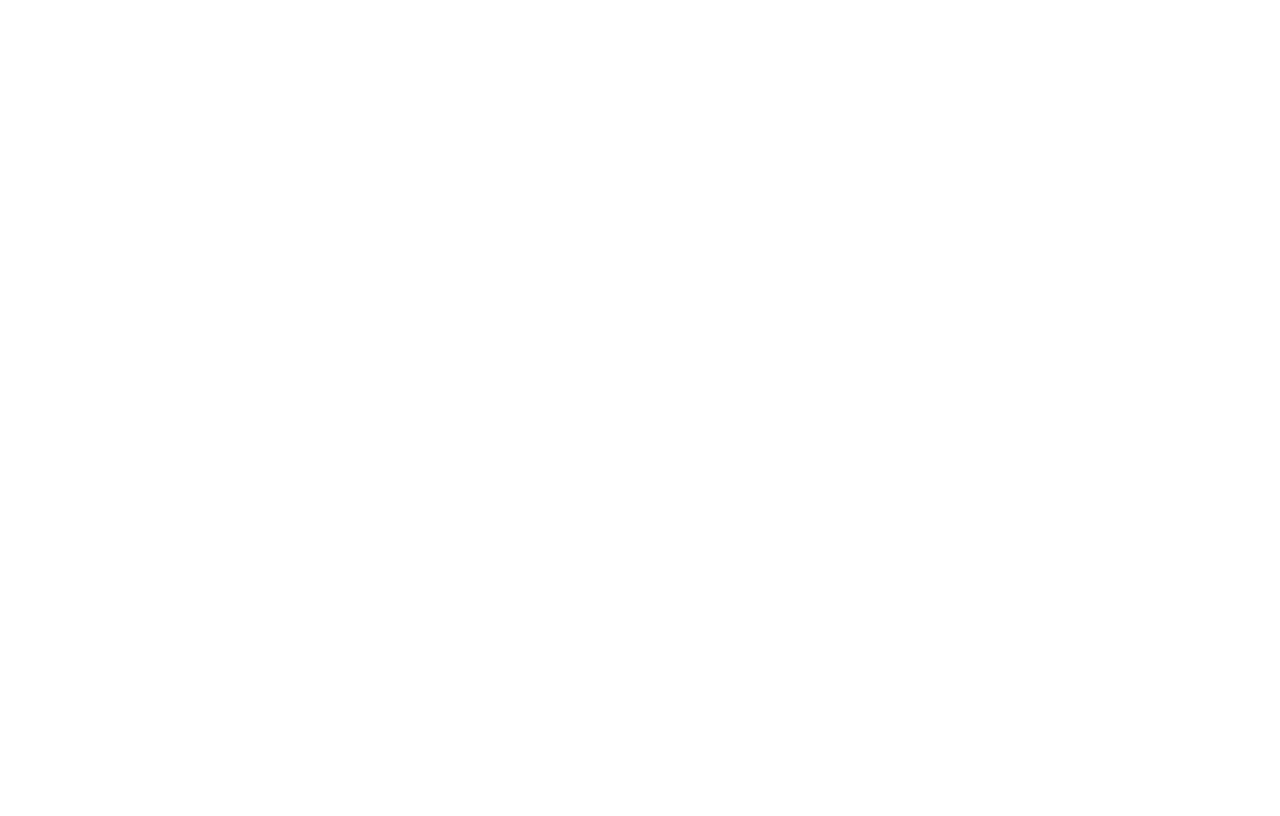
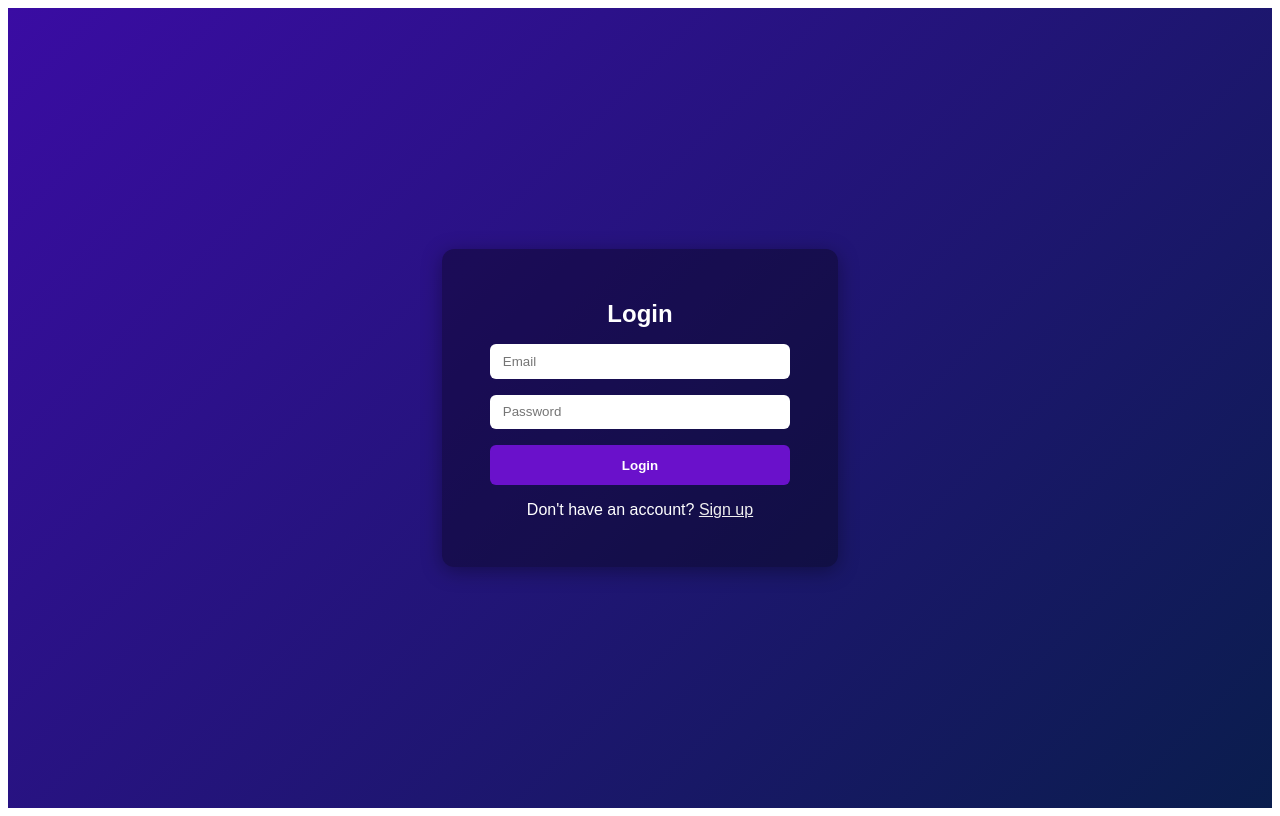
Before and after one commit to pauloz03/web-dev-project, a React (Create React App) app: page /login in a window 1280 px wide. Before the commit this address had no page. Built offline with nearby package versions, Linux system fonts and the light colour scheme; no server answers.

Commit message:
user auth

```diff
--- a/package.json
+++ b/package.json
@@ -3,6 +3,7 @@
   "version": "0.1.0",
   "private": true,
   "dependencies": {
+    "@supabase/supabase-js": "^2.76.1",
     "@testing-library/dom": "^10.4.1",
     "@testing-library/jest-dom": "^6.9.1",
     "@testing-library/react": "^16.3.0",
--- a/src/App.js
+++ b/src/App.js
@@ -1,15 +1,18 @@
+// src/App.js
 import React from 'react';
-import { BrowserRouter as Router, Routes, Route } from 'react-router-dom';
+import { Routes, Route } from 'react-router-dom';
 import LandingPage from './pages/LandingPage';
+import Login from './pages/Login';
+import Signup from './pages/Signup';
 import './App.css';
 
 function App() {
   return (
-    <Router>
-      <Routes>
-        <Route path="/" element={<LandingPage />} />
-      </Routes>
-    </Router>
+    <Routes>
+      <Route path="/" element={<LandingPage />} />
+      <Route path="/login" element={<Login />} />
+      <Route path="/signup" element={<Signup />} />
+    </Routes>
   );
 }
 
--- /dev/null
+++ b/src/Supabase/client.js
@@ -0,0 +1,6 @@
+import { createClient } from "@supabase/supabase-js";
+
+export const client = createClient(
+    process.env.REACT_APP_SUPABASE_URL,
+    process.env.REACT_APP_SUPABASE_ANON_KEY
+);
--- /dev/null
+++ b/src/contexts/AuthContext.js
@@ -0,0 +1,78 @@
+import { createContext, useContext, useState, useEffect } from 'react';
+import { client } from '../Supabase/client';
+
+const AuthContext = createContext();
+
+export const useAuth = () => {
+  const context = useContext(AuthContext);
+  if (!context) throw new Error('useAuth must be used within an AuthProvider');
+  return context;
+};
+
+export const AuthProvider = ({ children }) => {
+  const [user, setUser] = useState(null);
+  const [isAuthenticated, setIsAuthenticated] = useState(false);
+  const [loading, setLoading] = useState(true);
+
+  useEffect(() => {
+    const initAuth = async () => {
+      const { data, error } = await client.auth.getUser();
+      if (data?.user) {
+        setUser(data.user);
+        setIsAuthenticated(true);
+        localStorage.setItem('auth_user', JSON.stringify({ user: data.user }));
+      } else {
+        const saved = localStorage.getItem('auth_user');
+        if (saved) {
+          const authData = JSON.parse(saved);
+          setUser(authData.user);
+          setIsAuthenticated(true);
+        }
+      }
+      setLoading(false);
+    };
+
+    initAuth();
+
+    const { data: listener } = client.auth.onAuthStateChange((event, session) => {
+      setUser(session?.user ?? null);
+      setIsAuthenticated(!!session?.user);
+      if (session?.user) {
+        localStorage.setItem('auth_user', JSON.stringify({ user: session.user }));
+      } else {
+        localStorage.removeItem('auth_user');
+      }
+    });
+
+    return () => listener.subscription.unsubscribe();
+  }, []);
+
+  const login = async (email, password) => {
+    const { data, error } = await client.auth.signInWithPassword({ email, password });
+    if (error) throw error;
+    setUser(data.user);
+    setIsAuthenticated(true);
+    localStorage.setItem('auth_user', JSON.stringify({ user: data.user }));
+  };
+
+  const signup = async (email, password) => {
+    const { data, error } = await client.auth.signUp({ email, password });
+    if (error) throw error;
+    setUser(data.user);
+    setIsAuthenticated(true);
+    localStorage.setItem('auth_user', JSON.stringify({ user: data.user }));
+  };
+
+  const logout = async () => {
+    await client.auth.signOut();
+    setUser(null);
+    setIsAuthenticated(false);
+    localStorage.removeItem('auth_user');
+  };
+
+  return (
+    <AuthContext.Provider value={{ user, isAuthenticated, loading, login, signup, logout }}>
+      {loading ? <div>Loading...</div> : children}
+    </AuthContext.Provider>
+  );
+};
--- a/src/index.js
+++ b/src/index.js
@@ -1,17 +1,14 @@
 import React from 'react';
 import ReactDOM from 'react-dom/client';
-import './index.css';
 import App from './App';
-import reportWebVitals from './reportWebVitals';
+import { AuthProvider } from './contexts/AuthContext';
+import { BrowserRouter as Router } from 'react-router-dom';
 
 const root = ReactDOM.createRoot(document.getElementById('root'));
 root.render(
-  <React.StrictMode>
-    <App />
-  </React.StrictMode>
+  <AuthProvider>
+    <Router>
+      <App />
+    </Router>
+  </AuthProvider>
 );
-
-// If you want to start measuring performance in your app, pass a function
-// to log results (for example: reportWebVitals(console.log))
-// or send to an analytics endpoint. Learn more: https://bit.ly/CRA-vitals
-reportWebVitals();
--- /dev/null
+++ b/src/pages/Auth.css
@@ -0,0 +1,67 @@
+.auth-container {
+  display: flex;
+  justify-content: center;
+  align-items: center;
+  height: 100vh;
+  background: linear-gradient(135deg, #3a0ca3, #0a1d4d);
+  font-family: Arial, sans-serif;
+  margin: 0;
+}
+
+.auth-form {
+  background: rgba(0,0,0,0.35);
+  padding: 2rem 3rem;
+  border-radius: 12px;
+  box-shadow: 0 4px 20px rgba(0,0,0,0.35);
+  display: flex;
+  flex-direction: column;
+  width: 300px;
+  color: white;
+}
+
+.auth-form h2 {
+  text-align: center;
+  margin-bottom: 1rem;
+}
+
+.auth-form input {
+  margin-bottom: 1rem;
+  padding: 0.6rem 0.8rem;
+  border: none;
+  border-radius: 6px;
+  outline: none;
+}
+
+.auth-form button {
+  padding: 0.8rem;
+  border: none;
+  border-radius: 6px;
+  background-color: #6a11cb;
+  color: white;
+  font-weight: bold;
+  cursor: pointer;
+  transition: background-color 0.3s;
+}
+
+.auth-form button:hover {
+  background-color: #5b0dbb;
+}
+
+.auth-form .error {
+  background-color: #ff4d4f;
+  color: white;
+  padding: 0.5rem;
+  margin-bottom: 1rem;
+  border-radius: 6px;
+  text-align: center;
+}
+
+.auth-form p {
+  text-align: center;
+  margin-top: 1rem;
+}
+
+.auth-form a {
+  color: #f0f0f0;
+  text-decoration: underline;
+}
--- a/src/pages/LandingPage.css
+++ b/src/pages/LandingPage.css
@@ -3,25 +3,57 @@
   justify-content: center;
   align-items: center;
   height: 100vh;
-  background: linear-gradient(135deg, #6a11cb, #2575fc);
-  font-family: 'Arial', sans-serif;
+  background: linear-gradient(135deg, #3a0ca3, #0a1d4d);
+  font-family: Arial, sans-serif;
   margin: 0;
 }
-
 
 .landing-content {
   text-align: center;
   color: white;
   padding: 2rem 4rem;
   border-radius: 12px;
-  background: rgba(0, 0, 0, 0.3);
-  box-shadow: 0 4px 20px rgba(0, 0, 0, 0.3);
+  background: rgba(0, 0, 0, 0.35);
+  box-shadow: 0 4px 20px rgba(0, 0, 0, 0.35);
 }
-
 
 .landing-title {
   font-size: 3rem;
   font-weight: bold;
-  margin: 0;
-  text-shadow: 2px 2px 8px rgba(0, 0, 0, 0.4);
+  margin-bottom: 2rem;
+  text-shadow: 2px 2px 10px rgba(0, 0, 0, 0.5);
 }
+
+.landing-buttons {
+  display: flex;
+  justify-content: center;
+  gap: 1rem;
+}
+
+.btn {
+  padding: 0.8rem 1.5rem;
+  border-radius: 6px;
+  font-weight: bold;
+  text-decoration: none;
+  text-align: center;
+  transition: background-color 0.3s;
+}
+
+.btn.primary {
+  background-color: #6a11cb;
+  color: white;
+}
+
+.btn.primary:hover {
+  background-color: #5b0dbb;
+}
+
+.btn.outline {
+  background-color: transparent;
+  color: white;
+  border: 2px solid white;
+}
+
+.btn.outline:hover {
+  background-color: rgba(255, 255, 255, 0.1);
+}
--- a/src/pages/LandingPage.js
+++ b/src/pages/LandingPage.js
@@ -1,11 +1,16 @@
 import React from 'react';
-import './LandingPage.css'; // Import the CSS for this page
+import { Link } from 'react-router-dom';
+import './LandingPage.css';
 
 function LandingPage() {
   return (
     <div className="landing-container">
       <div className="landing-content">
         <h1 className="landing-title">College Notetakers</h1>
+        <div className="landing-buttons">
+          <Link to="/login" className="btn primary">Login</Link>
+          <Link to="/signup" className="btn outline">Sign Up</Link>
+        </div>
       </div>
     </div>
   );
--- /dev/null
+++ b/src/pages/Login.js
@@ -0,0 +1,53 @@
+import React, { useState } from 'react';
+import { useAuth } from '../contexts/AuthContext';
+import { useNavigate, Link } from 'react-router-dom';
+import './Auth.css';
+
+const Login = () => {
+  const { login } = useAuth();
+  const navigate = useNavigate();
+
+  const [email, setEmail] = useState('');
+  const [password, setPassword] = useState('');
+  const [error, setError] = useState('');
+
+  const handleSubmit = async (e) => {
+    e.preventDefault();
+    setError('');
+    try {
+      await login(email, password);
+      navigate('/'); // redirect to home/landing after login
+    } catch (err) {
+      setError(err.message);
+    }
+  };
+
+  return (
+    <div className="auth-container">
+      <form className="auth-form" onSubmit={handleSubmit}>
+        <h2>Login</h2>
+        {error && <div className="error">{error}</div>}
+        <input
+          type="email"
+          placeholder="Email"
+          value={email}
+          onChange={(e) => setEmail(e.target.value)}
+          required
+        />
+        <input
+          type="password"
+          placeholder="Password"
+          value={password}
+          onChange={(e) => setPassword(e.target.value)}
+          required
+        />
+        <button type="submit">Login</button>
+        <p>
+          Don't have an account? <Link to="/signup">Sign up</Link>
+        </p>
+      </form>
+    </div>
+  );
+};
+
+export default Login;
--- /dev/null
+++ b/src/pages/Signup.js
@@ -0,0 +1,53 @@
+import React, { useState } from 'react';
+import { useAuth } from '../contexts/AuthContext';
+import { useNavigate, Link } from 'react-router-dom';
+import './Auth.css';
+
+const Signup = () => {
+  const { signup } = useAuth();
+  const navigate = useNavigate();
+
+  const [email, setEmail] = useState('');
+  const [password, setPassword] = useState('');
+  const [error, setError] = useState('');
+
+  const handleSubmit = async (e) => {
+    e.preventDefault();
+    setError('');
+    try {
+      await signup(email, password);
+      navigate('/'); // redirect after signup
+    } catch (err) {
+      setError(err.message);
+    }
+  };
+
+  return (
+    <div className="auth-container">
+      <form className="auth-form" onSubmit={handleSubmit}>
+        <h2>Sign Up</h2>
+        {error && <div className="error">{error}</div>}
+        <input
+          type="email"
+          placeholder="Email"
+          value={email}
+          onChange={(e) => setEmail(e.target.value)}
+          required
+        />
+        <input
+          type="password"
+          placeholder="Password"
+          value={password}
+          onChange={(e) => setPassword(e.target.value)}
+          required
+        />
+        <button type="submit">Sign Up</button>
+        <p>
+          Already have an account? <Link to="/login">Login</Link>
+        </p>
+      </form>
+    </div>
+  );
+};
+
+export default Signup;
```
Also changed, not shown: 1 other file (tests, documents, lock files or other folders).
